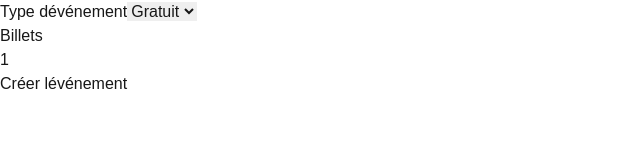
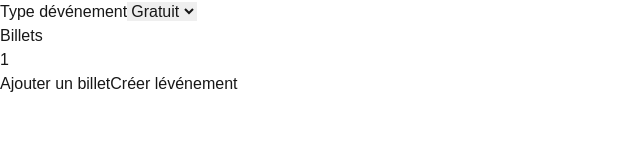
Before and after one commit to NyemeckJames/frontend, a Next.js app: page /event/events/create in a window 1280 px wide. Shown: the part 153-300 px from the top of the page, without its empty margins (0-640 px from the left). Built offline with nearby package versions, Linux system fonts and the light colour scheme.

Commit message:
creation devenements

```diff
--- a/src/app/event/events/create/page.tsx
+++ b/src/app/event/events/create/page.tsx
@@ -64,7 +64,7 @@ export default function CreateEvent() {
     },
   });
 
-  const { fields, remove } = useFieldArray({ control, name: "tickets" });
+  const { fields, append, remove } = useFieldArray({ control, name: "tickets" });
 
   // ✅ Regarder la valeur de isPaidEvent pour afficher le champ Prix si nécessaire
   const isPaidEvent = watch("isPaidEvent");
@@ -156,6 +156,14 @@ export default function CreateEvent() {
             </div>
           ))}
 
+          {/* Bouton Ajouter un billet */}
+          <button
+            type="button"
+            onClick={() => append({ quantity: 1 })}
+            className="bg-[#8B5E3B] text-white px-3 py-2 rounded"
+          >
+            Ajouter un billet
+          </button>
 
           {/* Bouton Créer */}
           <button
```
